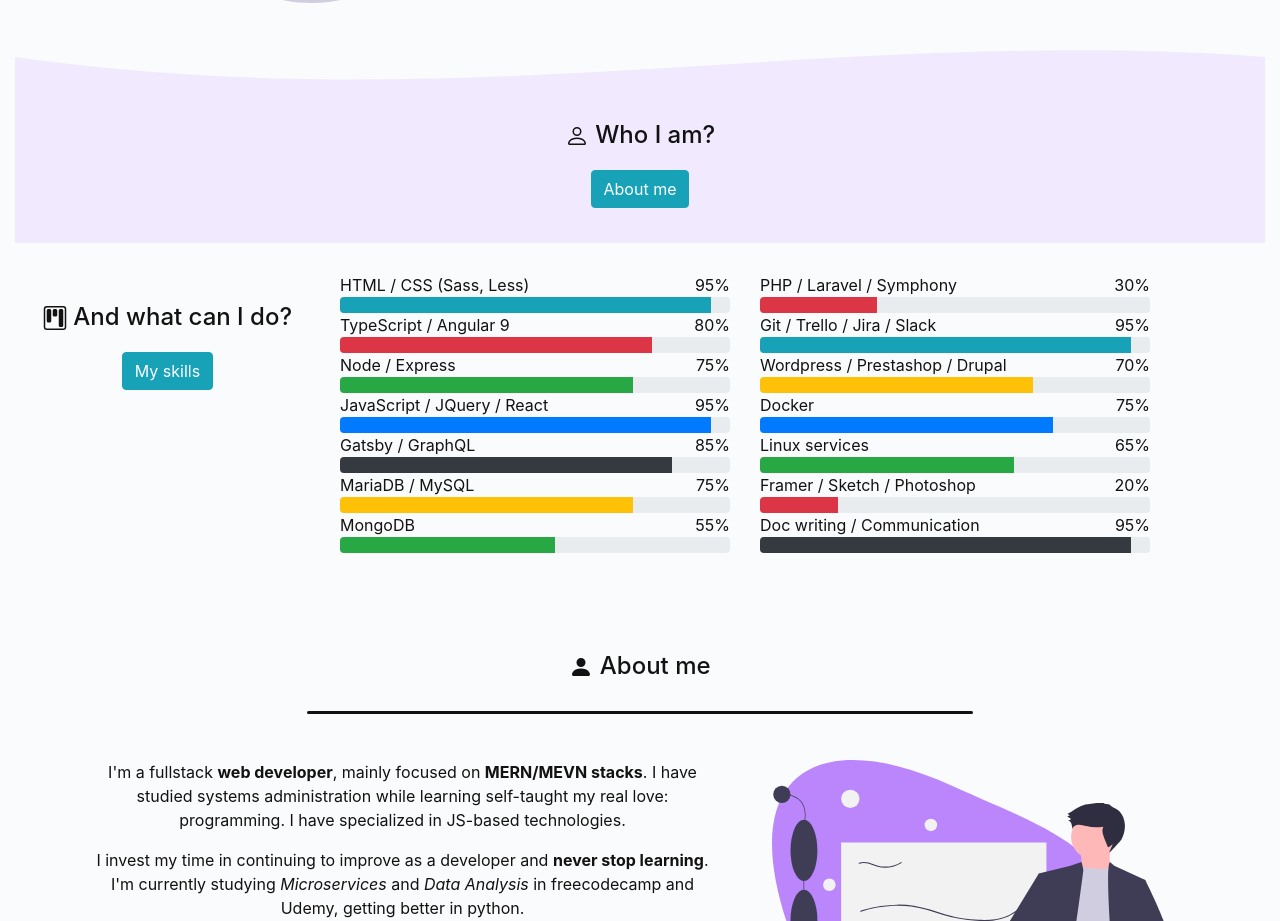
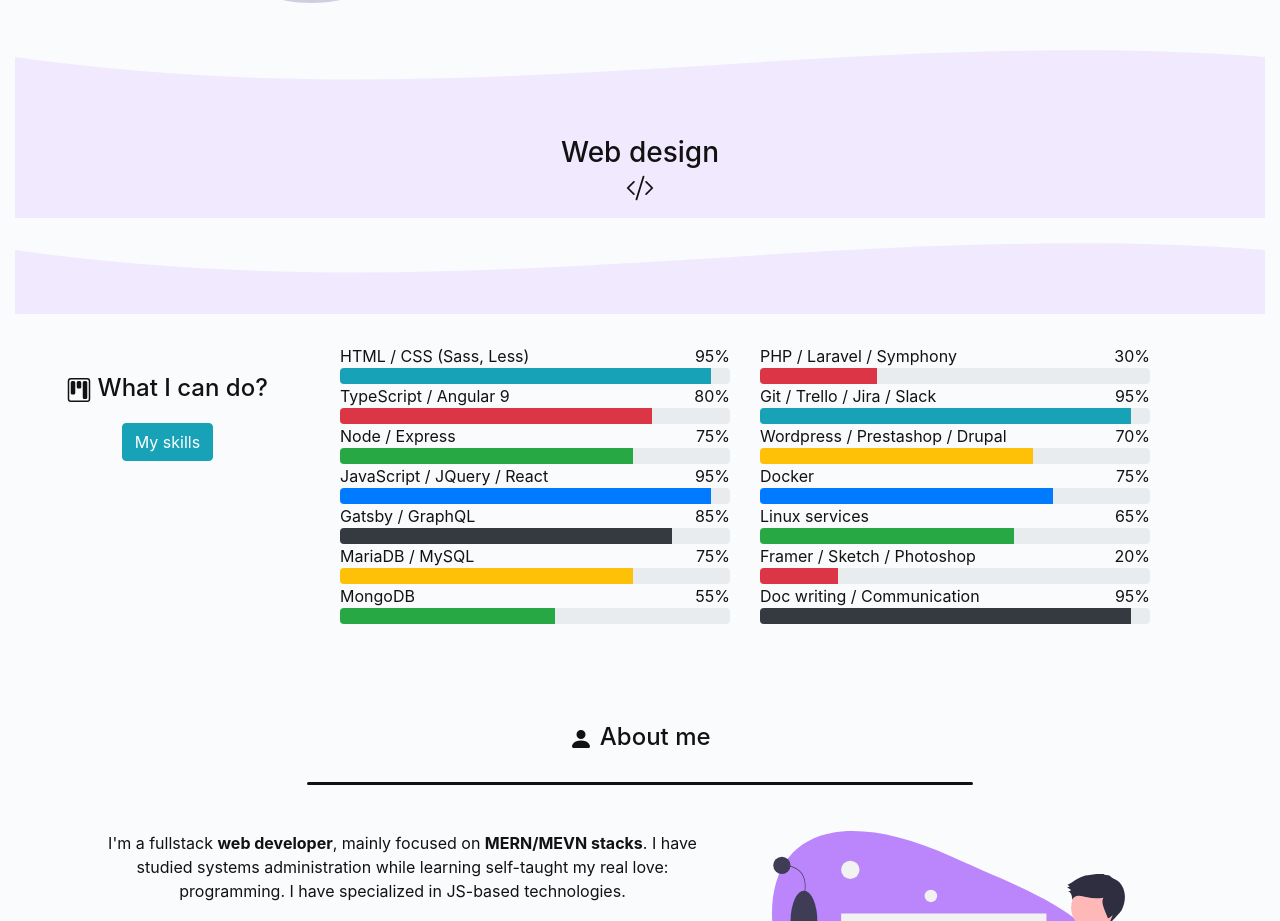
Before and after one commit to Dawichi/dawichi2, a Gatsby site: page / in a window 1280 px wide. Shown: the part 831-1752 px from the top of the page. Built offline with nearby package versions, Linux system fonts and the light colour scheme; Gatsby itself is replaced by a stand-in of ours.

Commit message:
skillbars update

```diff
--- a/src/components/sections/index/Skillbars.js
+++ b/src/components/sections/index/Skillbars.js
@@ -1,7 +1,7 @@
 import { Link } from "gatsby"
 import React from "react"
 import { Col, Container, Row, Button, ProgressBar } from "react-bootstrap"
-import { Kanban, Person } from "react-bootstrap-icons"
+import { Kanban, CodeSlash } from "react-bootstrap-icons"
 
 import SkillbarsStyles from "./Skillbars.module.scss"
 
@@ -15,14 +15,19 @@
 			</svg>
 
 			<Container className={SkillbarsStyles.whoiam} fluid>
-				<Row><h4><Person/> Who I am?</h4></Row>
-				<Row><Button variant="info"><Link to="/about/">About me</Link></Button></Row>
+				<div>
+					<h3>Web design <br/> <CodeSlash/></h3>
+				</div>
 			</Container>
+
+			<svg viewBox="0 0 500 150" preserveAspectRatio="none" className={SkillbarsStyles.invertedSvg}>
+				<path d="M0.00,49.98 C180.86,149.50 327.03,0.50 500.00,49.98 L500.00,150.00 L0.00,150.00 Z"></path>
+			</svg>
 
 			<Container className={SkillbarsStyles.whaticando} fluid>
 				<Row>
 					<Col xs={12} lg={3} className={SkillbarsStyles.label}>
-						<h4><Kanban/> And what can I do?</h4>
+						<h4><Kanban/> What I can do?</h4>
 						<Button variant="info"><Link to="/skills/">My skills</Link></Button>
 					</Col>
 
--- a/src/components/sections/index/Skillbars.module.scss
+++ b/src/components/sections/index/Skillbars.module.scss
@@ -16,12 +16,16 @@
 		background-color: #bb86fc27;
 		color: var(--color-text);
 
-		h4 {margin: 0 auto;}
+		h3 {
+			padding: 15px 0;
+			margin: 0;
+			text-align: center;
+		}
+	}
 
-		button {
-			margin: 20px auto 35px auto;
-			a {color: white; display: block; text-decoration: none;}
-		}
+	.inverted-svg {
+		background-color: #bb86fc27;
+		path {stroke: none;fill: var(--color-container);}
 	}
 
 	.whaticando {
```
